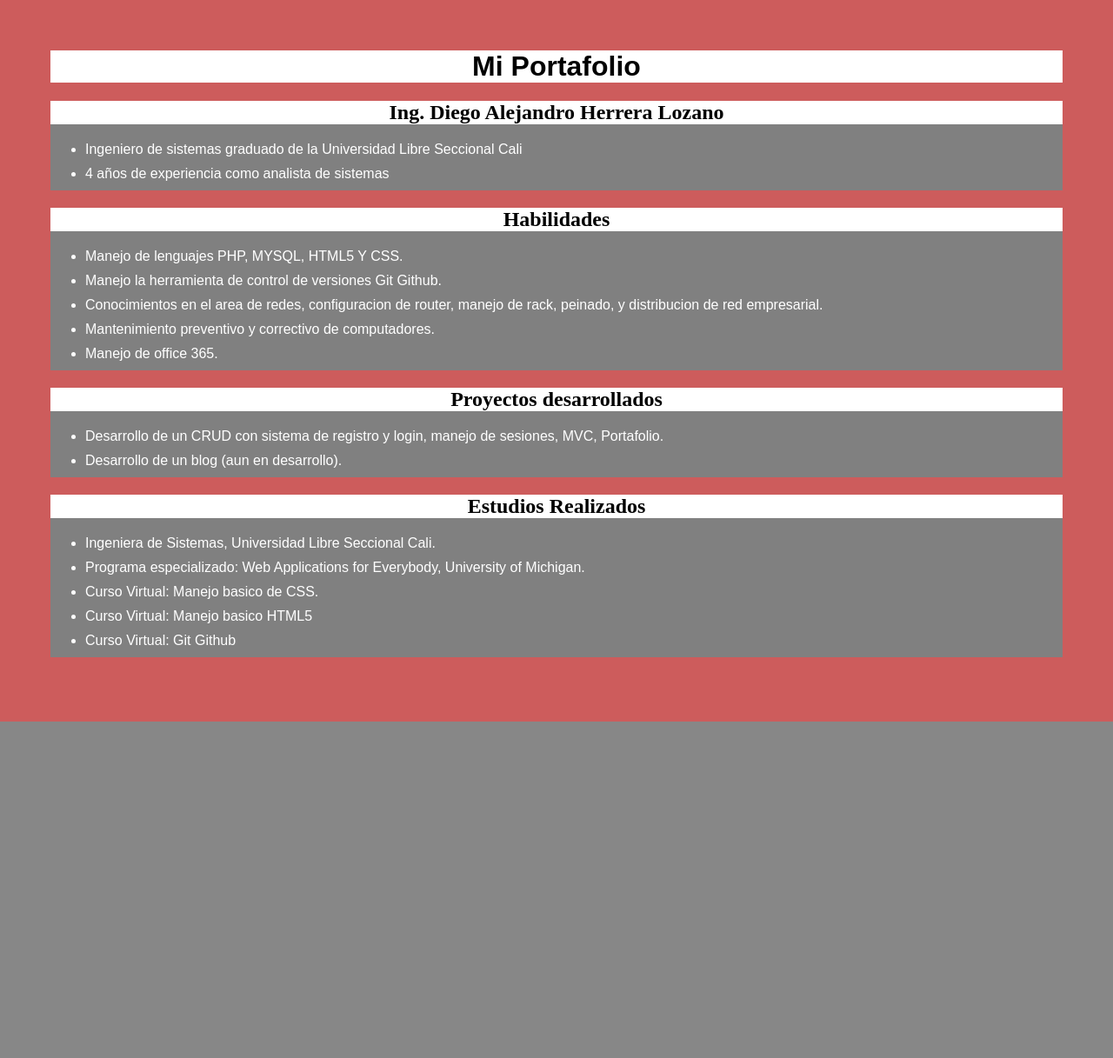
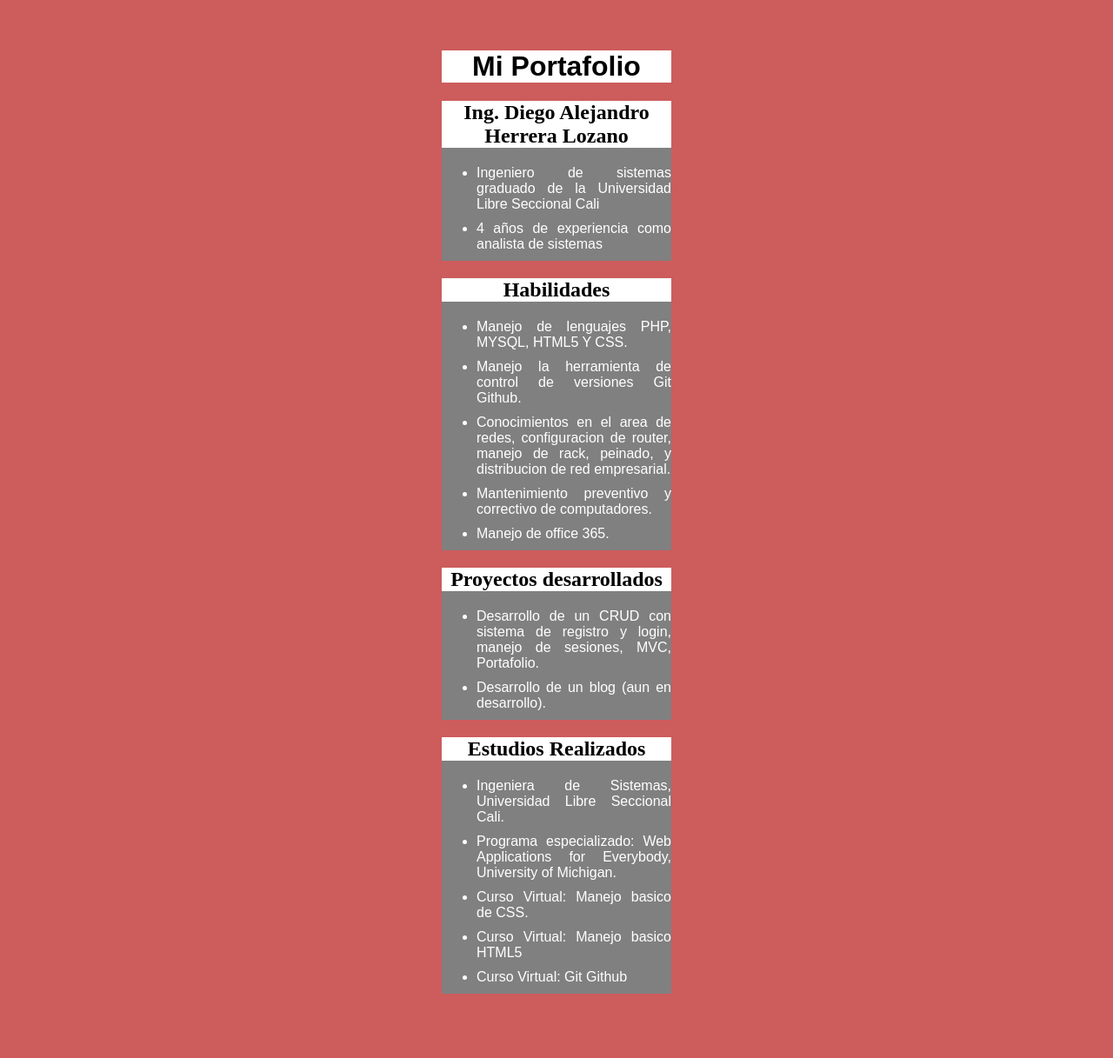
Before and after one commit to Diheloz/Crud_con_session, a PHP site: page /index.html in a window 1280 px wide. Shown: the whole page at 87% size. Before the commit the page ends 830 px from the top, so only its background shows below. Run offline with PHP 8.4, Linux system fonts and the light colour scheme.

Commit message:
portafolio terminado

```diff
--- a/estilos.css
+++ b/estilos.css
@@ -10,6 +10,8 @@ table{
 body{
     background-color:indianred;
     padding: 50px;
+    padding-left: 500px;
+    padding-right: 500px;
 
 }
 
```
